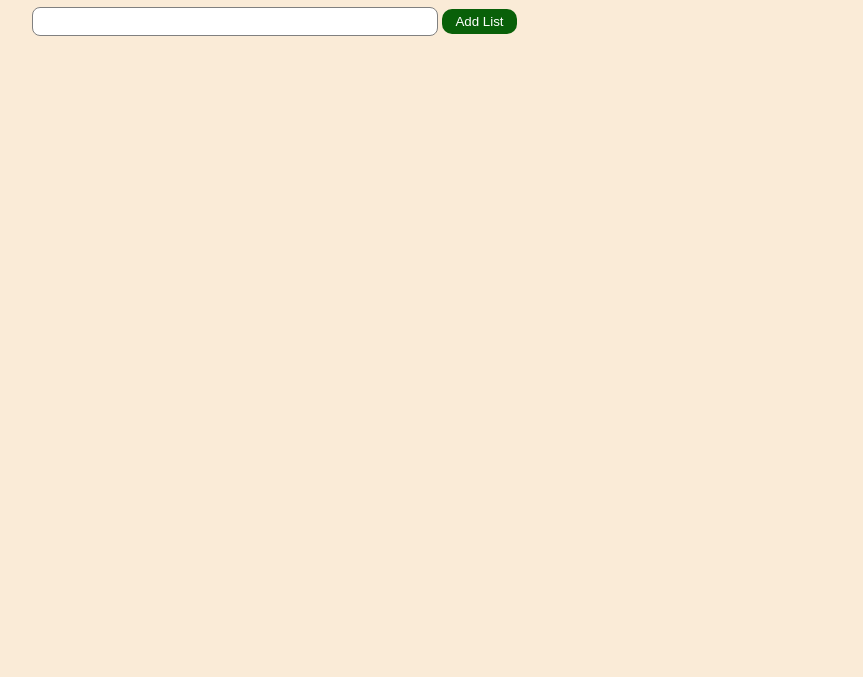
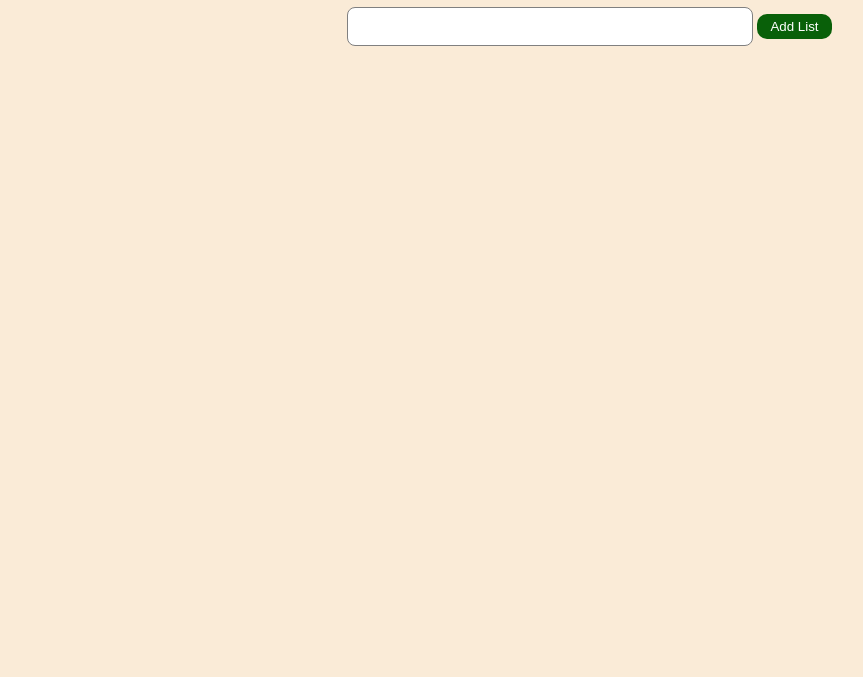
Before and after one commit to Aditya-singh-divineboy/My-To-do, a plain HTML site: page index.html in a window 1280 px wide. Shown: the part 123-800 px from the top of the page, without its empty margins (211-1074 px from the left). Drawn offline with Linux system fonts and the light colour scheme.

Commit message:
Update index.html

```diff
--- a/index.html
+++ b/index.html
@@ -15,8 +15,8 @@
 }
 .input{
     width: 400px;
-    height: 25px;
-    margin-left: 235px;
+    height: 35px;
+    margin-left: 550px;
     outline: none;
     border: 0.5px solid gray;
     border-radius: 8px;
```
